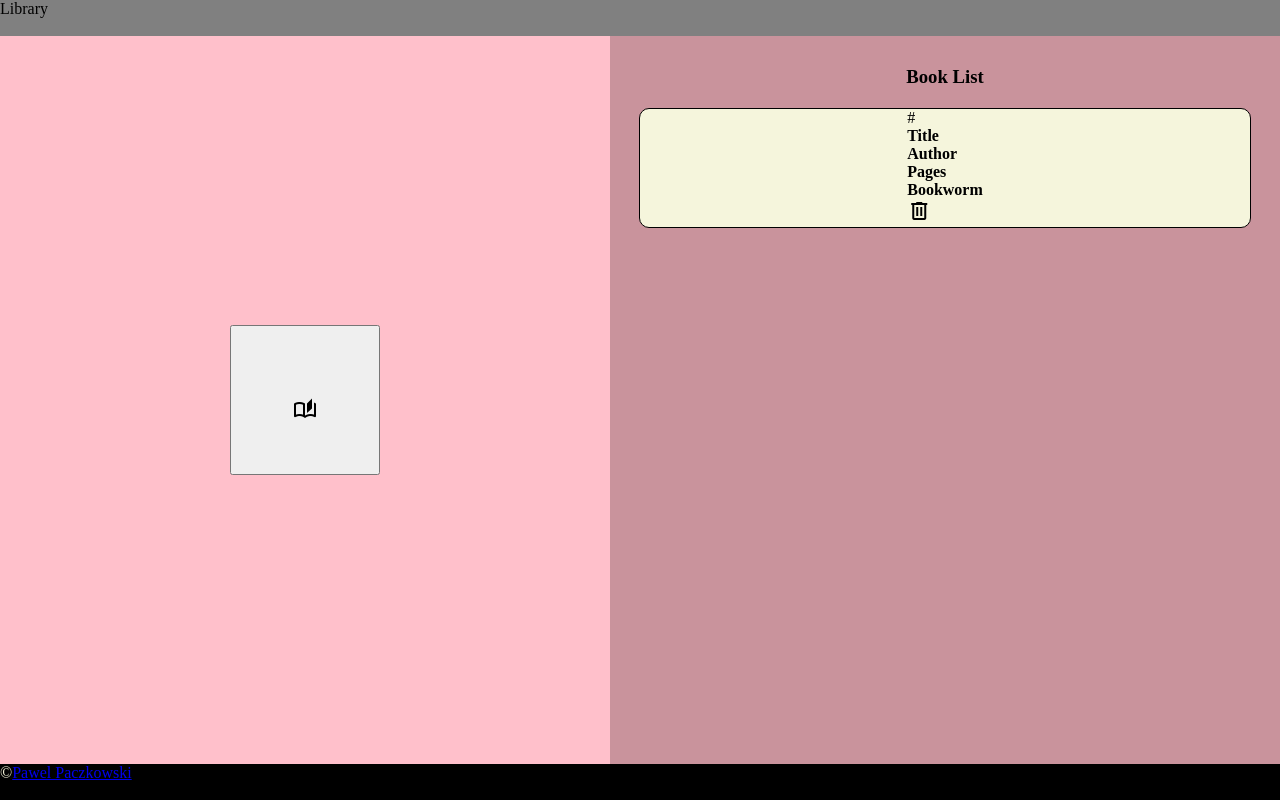
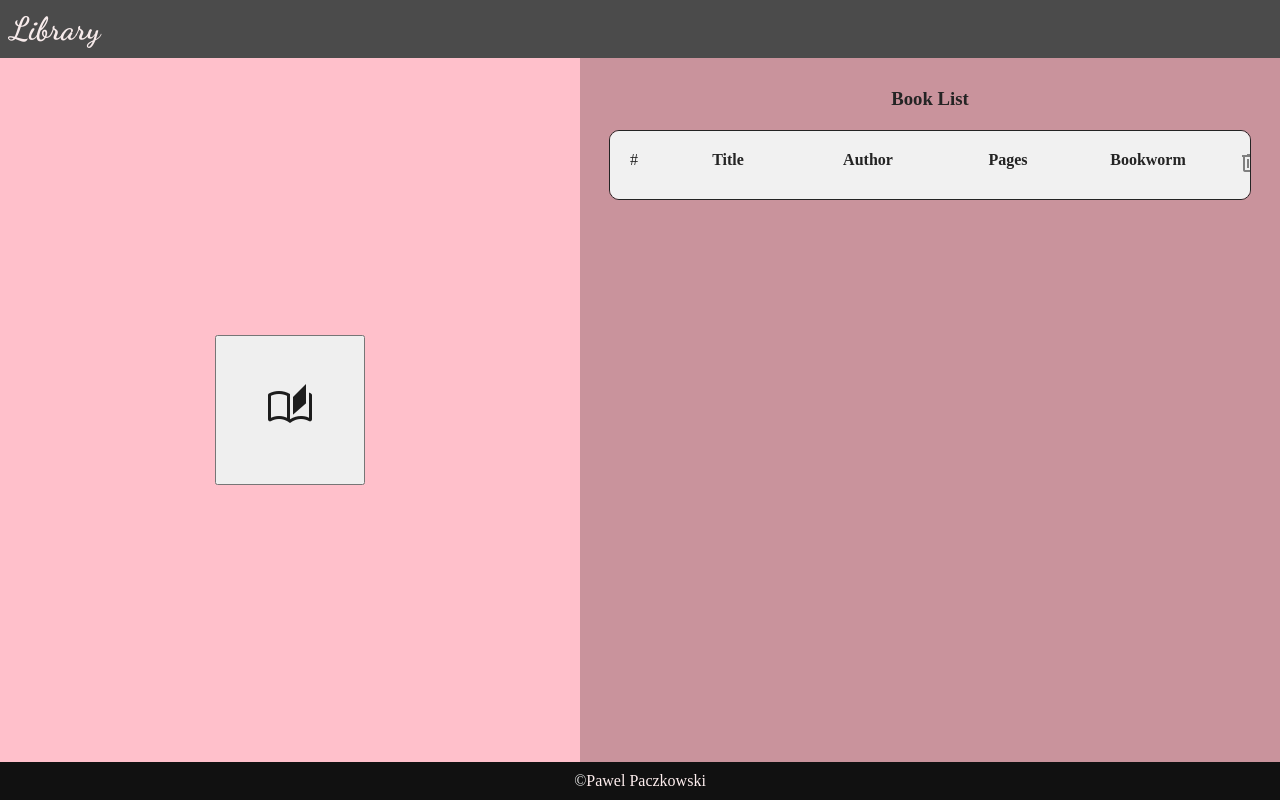
Before and after one commit to pawpac/library-odin, a plain HTML site: page index.html in a window 1280 px wide. Drawn offline with nearby package versions, Linux system fonts and the light colour scheme.

Commit message:
Change fonts and icons

```diff
--- a/styles.css
+++ b/styles.css
@@ -1,6 +1,10 @@
+@import url('https://fonts.googleapis.com/css2?family=Dancing+Script:wght@700&display=swap');
+
 * {
   margin: 0;
   padding: 0;
+  font-family: 'Roboto Slab', serif;
+  color: rgb(36, 36, 36);
 }
 
 .container {
@@ -10,11 +14,29 @@
 }
 
 body {
-  background-color: pink;
+  background-color: rgb(255, 192, 203);
 }
 
 .header {
-  background-color: grey;
+  font-family: 'Dancing Script', cursive;
+  color: rgb(247, 235, 235);
+  font-size: 2rem;
+  font-weight: 900;
+  background-color: rgb(75, 75, 75);
+  padding: 10px;
+}
+
+.garbage-icon-main {
+  color: rgb(128, 128, 128);
+}
+
+.del {
+  width: 20px;
+  height: 20px;
+  background-color: rgb(180, 94, 94);
+  color: rgb(255, 239, 239);
+  border-style: none;
+  border-radius: 100px;
 }
 
 .main {
@@ -35,6 +57,11 @@ body {
   font-size: 4rem;
 }
 
+.book-icon {
+  font-size: 3rem;
+  color: rgb(29, 29, 29);
+}
+
 .add-form {
   display: flex;
   flex-direction: column;
@@ -43,7 +70,7 @@ body {
   align-items: center;
   width: 50%;
   height: 50%;
-  background-color: white;
+  background-color: rgb(245, 245, 245);
   border-radius: 10px;
   box-shadow: 3px 3px 5px -5px rgb(46, 14, 14);
   overflow: auto;
@@ -55,7 +82,7 @@ body {
   padding: 10px;
   font-size: 1.5rem;
   background-color: rgb(167, 98, 110);
-  color: white;
+  color: rgb(231, 231, 231);
   border-style: none;
   border-radius: 10px;
   box-shadow: 3px 3px 5px -2px rgb(46, 14, 14);
@@ -82,8 +109,9 @@ body {
 .list {
   width: 100%;
   display: flex;
+  flex-direction: column;
   justify-content: center;
-  background-color: beige;
+  background-color: rgb(241, 241, 241);
   border-style: solid;
   border-width: 1px;
   border-radius: 10px;
@@ -91,24 +119,46 @@ body {
   min-width: 330px;
 }
 
-table {
-  width: 100%;
-}
-
-td {
+.footer {
+  background-color: rgb(17, 17, 17);
+  color: rgb(233, 233, 233);
   text-align: center;
-  width: 20%;
-}
-
-tr {
-height: 50px;
-}
-
-.footer {
-  background-color: black;
-  color: beige;
+  padding: 10px;
 }
 
 h3 {
   margin-bottom: 20px;
 }
+
+.table {
+  width: 100%;
+}
+
+.table-header {
+  width: 100%;
+  display: flex;
+  align-items: stretch;
+}
+
+.cell {
+  padding:20px;
+  width: 20%;
+  min-width: 100px;
+  text-align: center;
+}
+
+.index-delete {
+  padding:20px;
+  width: 10%;
+  text-align: center;
+}
+
+.row {
+  width: 100%;
+  display: flex;
+}
+
+a {
+  color: rgb(255, 239, 239);
+  text-decoration: none;
+}
```
